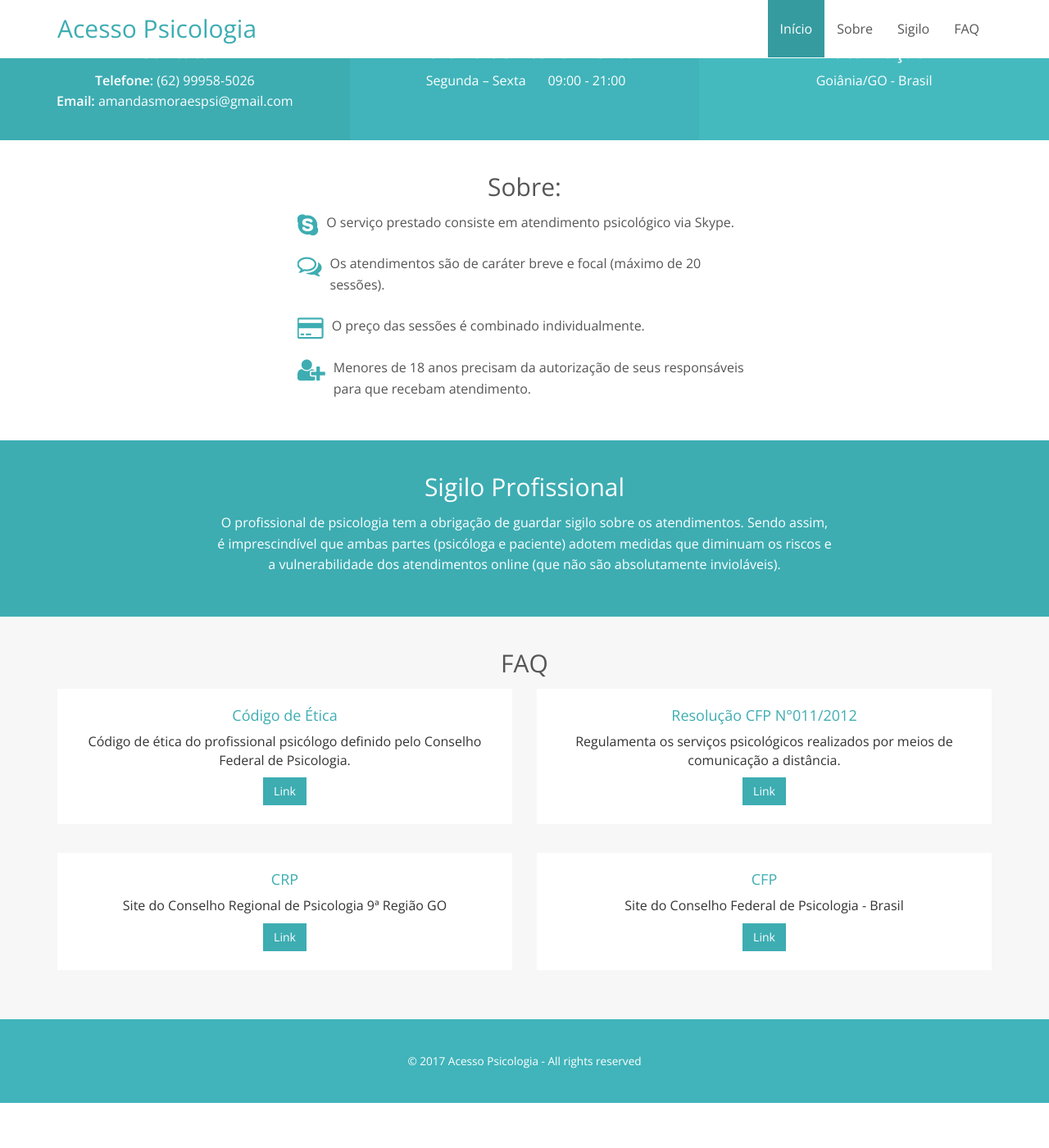
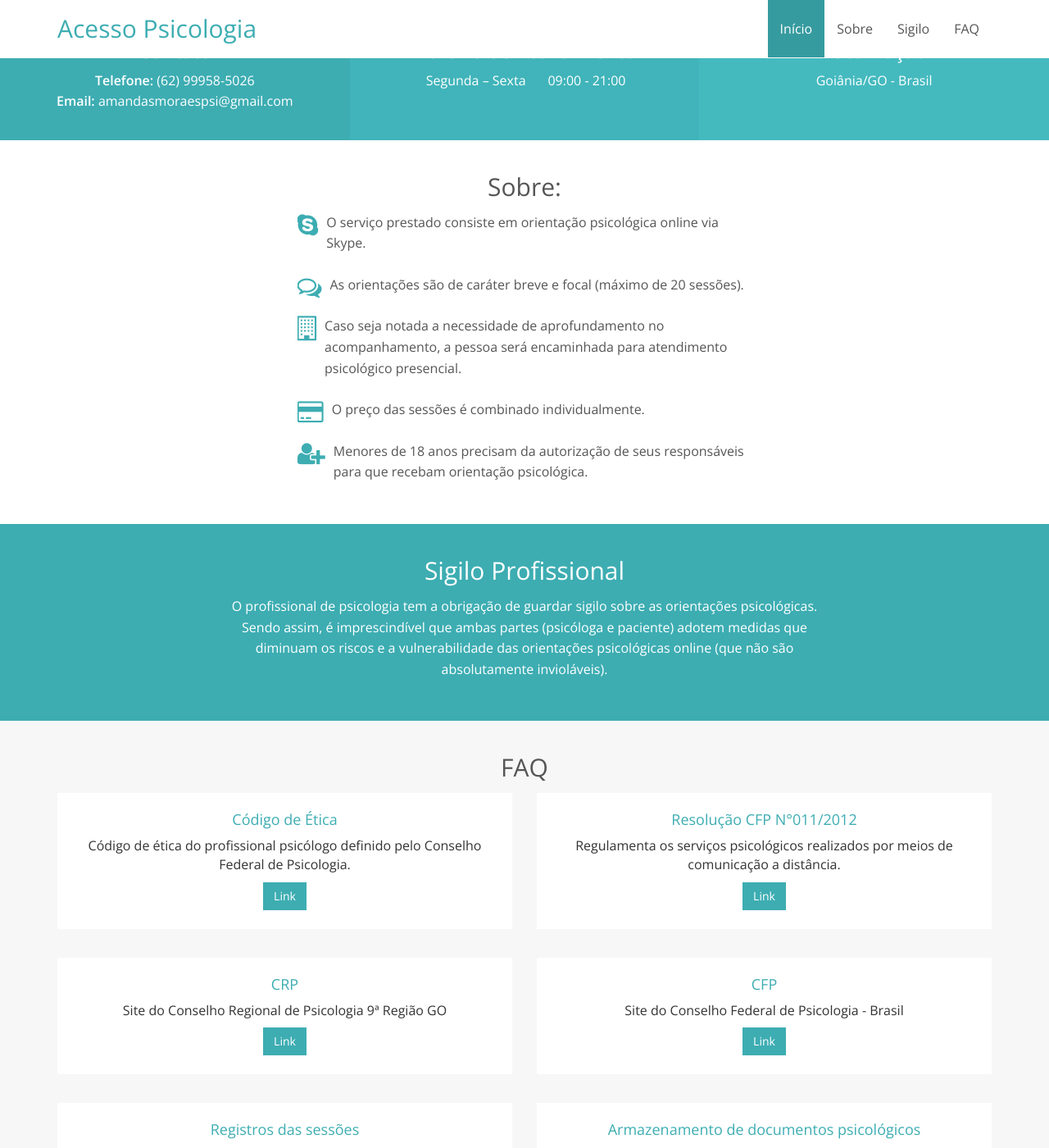
Before and after one commit to Amandapsi/acessopsicologia, a Jekyll site: the page built from index.md, in a window 1280 px wide and 1400 px high, scrolled down 655 px. Shown: the whole window at 82% size. Built offline with Jekyll 4.4.1, drawn with Linux system fonts in a browser that asks for light colours; before the commit the page ends 2000 px from its top, so only the background shows below that; some of the changed text lies outside the part shown.

Commit message:
alteracoes pedidas pelo CFP

```diff
--- a/_config.yml
+++ b/_config.yml
@@ -51,15 +51,16 @@ monday_friday: 09:00 - 21:00
 
 # About
 about:
-  service: O serviço prestado consiste em atendimento psicológico via Skype.
-  sessions: Os atendimentos são de caráter breve e focal (máximo de 20 sessões).
+  service: O serviço prestado consiste em orientação psicológica online via Skype.
+  sessions: As orientações são de caráter breve e focal (máximo de 20 sessões).
+  presencial: Caso seja notada a necessidade de aprofundamento no acompanhamento, a pessoa será encaminhada para atendimento psicológico presencial.
   price: O preço das sessões é combinado individualmente.
-  elegibility: Menores de 18 anos precisam da autorização de seus responsáveis para que recebam atendimento.
+  elegibility: Menores de 18 anos precisam da autorização de seus responsáveis para que recebam orientação psicológica.
 
 # Secrecy
 secrecy:
   title: Sigilo Profissional
-  description: O profissional de psicologia tem a obrigação de guardar sigilo sobre os atendimentos. Sendo assim, é imprescindível que ambas partes (psicóloga e paciente) adotem medidas que diminuam os riscos e a vulnerabilidade dos atendimentos online (que não são absolutamente invioláveis).
+  description: O profissional de psicologia tem a obrigação de guardar sigilo sobre as orientações psicológicas. Sendo assim, é imprescindível que ambas partes (psicóloga e paciente) adotem medidas que diminuam os riscos e a vulnerabilidade das orientações psicológicas online (que não são absolutamente invioláveis).
 
 # Faqs
 faqs:
@@ -79,6 +80,14 @@ faqs:
     description: Site do Conselho Federal de Psicologia - Brasil
     link: http://site.cfp.org.br/
 
+  - title: Registros das sessões
+    description: Resolução CFP Nº 001/2009
+    link: https://site.cfp.org.br/wp-content/uploads/2009/04/resolucao2009_01.pdf
+
+  - title: Armazenamento de documentos psicológicos
+    description: Resolução CFP Nº 005/2010
+    link: http://site.cfp.org.br/wp-content/uploads/2010/03/resolucao2010_005.pdf
+
 sass:
   sass_dir: _sass
   style: compressed
--- a/_layouts/home.html
+++ b/_layouts/home.html
@@ -85,6 +85,15 @@ layout: default
 
           <div class="media">
             <div class="media-left">
+              <i class="media-object fa fa-building-o" aria-hidden="true"></i>
+            </div>
+            <div class="media-body">
+              <p>{{ site.about.presencial }}</p>
+            </div>
+          </div>
+
+          <div class="media">
+            <div class="media-left">
               <i class="media-object fa fa-credit-card" aria-hidden="true"></i>
             </div>
             <div class="media-body">
```
Also changed, not shown: Gemfile.lock.
